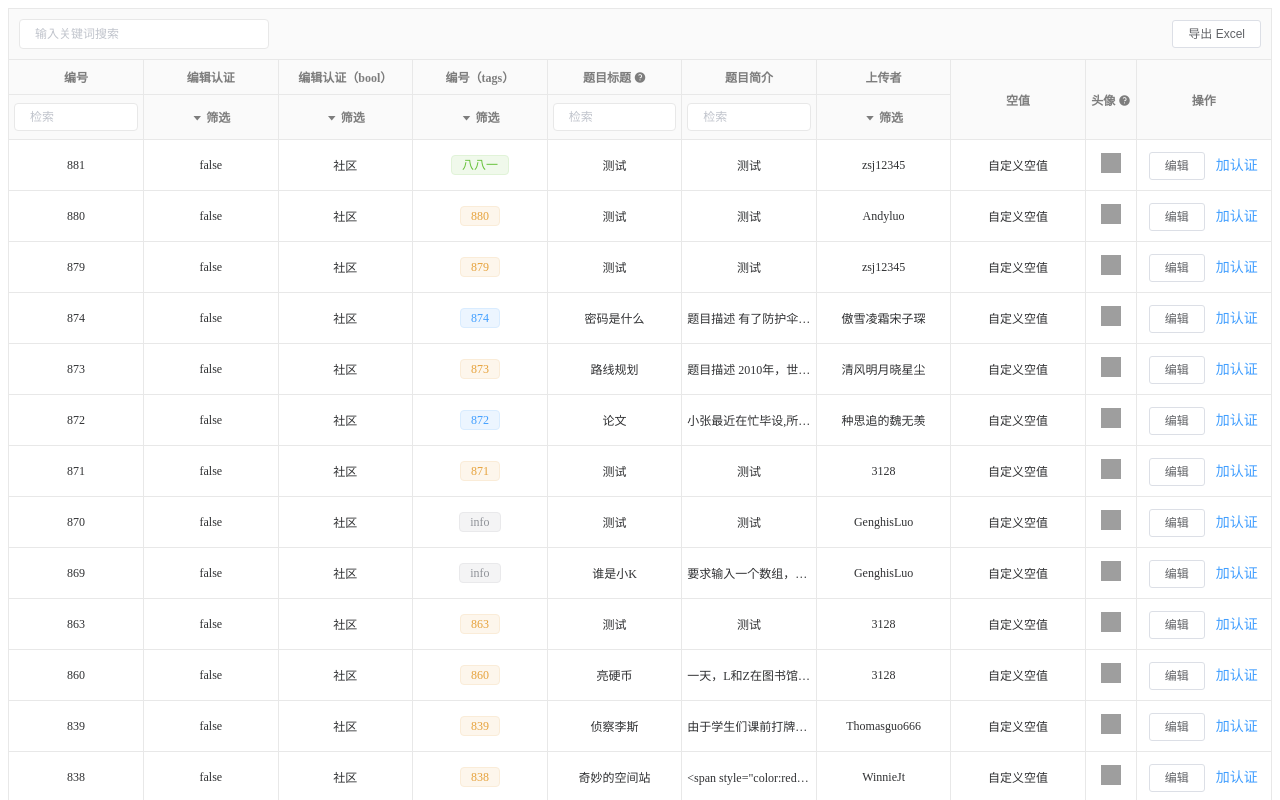
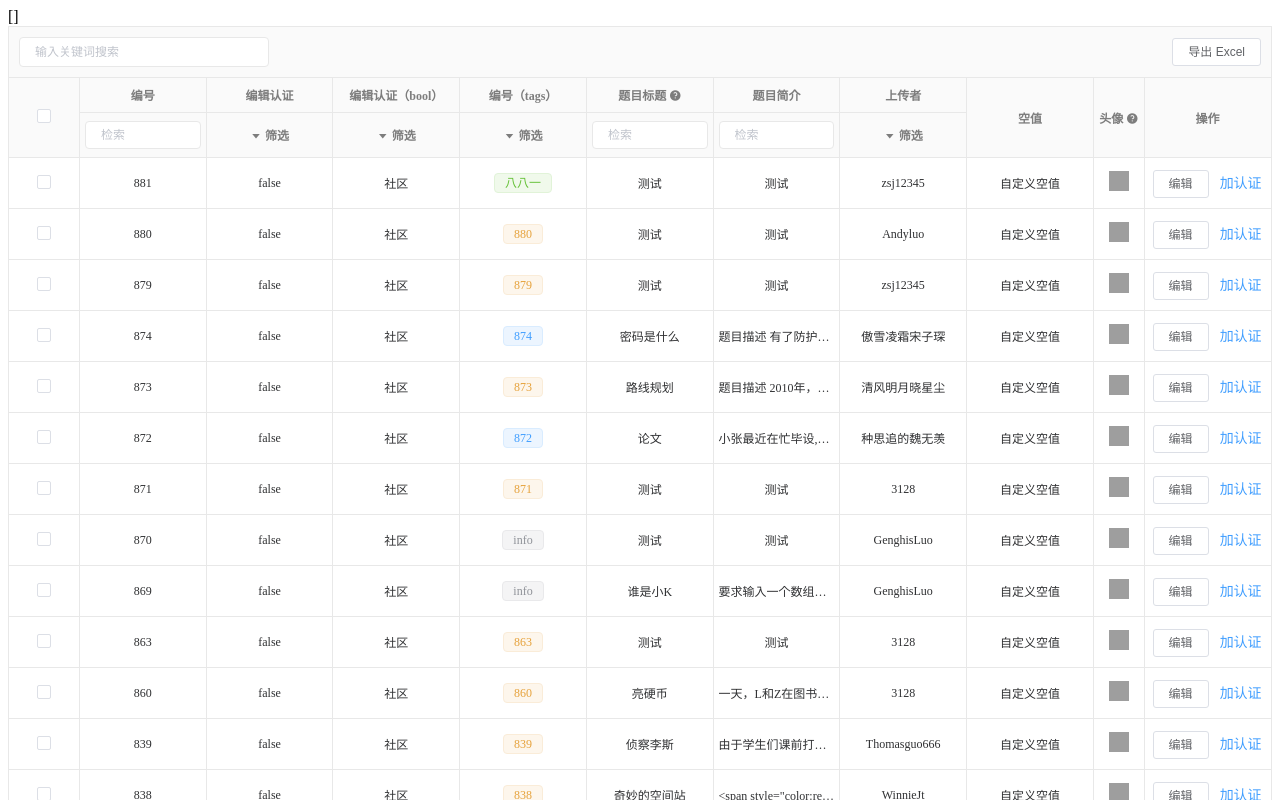
Before and after one commit to CornerSkyless/vue-geelist, a Vue app: page / in a window 1280 px wide. Shown: the top 800 px of the page. Built offline with nearby package versions, Linux system fonts and the light colour scheme; grey boxes are pictures that could not be loaded.

Commit message:
增加 checkbox 功能

```diff
--- a/src/App.vue
+++ b/src/App.vue
@@ -1,6 +1,7 @@
 <template>
   <div id="app">
-    <geelist :list="list" :option="option" @message="message">
+    {{selectedList.map(i=>i.id)}}
+    <geelist :list="list" :option="option" @message="message" :selectedList.sync="selectedList">
       <template slot-scope="scope" slot="avatar">
         <img :src="scope.row.uploader.avatarUrl" style="width:20px;height:20px">
       </template>
@@ -949,11 +950,13 @@ export default class App extends Vue {
       isAllowedResubmit: false
     }
   ];
+  selectedList = [];
   option: GeelistOption<any> = {
     rowKey: "id",
     pageSize: 100,
     pageSizes: [5, 10, 20, 100],
     exportExcel: "data",
+    checkbox: true,
     columnOptions: [
       { label: "编号", content: "id", input: true },
       {
--- a/src/components/geelist.vue
+++ b/src/components/geelist.vue
@@ -2,6 +2,10 @@
   <div class="geelist-component">
     <div class="geelist-header">
       <div>
+        <span
+          v-if="selectedList.length>0"
+          style="margin-right:10px"
+        >已选中 {{selectedList.length}}/{{list.length}}</span>
         <el-input
           size="mini"
           style="width:250px"
@@ -16,6 +20,9 @@
     <table class="geelist-table">
       <thead>
         <tr>
+          <th v-if="option.checkbox" rowspan="2" width="60px">
+            <el-checkbox :indeterminate="isIndeterminate" @change="handleCheckAllChange"/>
+          </th>
           <th
             v-for="(column,i) in displayColumns"
             :key="column.label"
@@ -69,6 +76,13 @@
       </thead>
       <tbody>
         <tr v-for="row in displayList" :key="row[option.rowKey]">
+          <td v-if="option.checkbox" width="60px">
+            <el-checkbox
+              :checked="isInSelectedList(row)"
+              :value="isInSelectedList(row)"
+              @change="checkboxChanged($event,row)"
+            />
+          </td>
           <td v-for="column in displayColumns" :key="column.label" :style="column.style">
             <el-tooltip effect="dark" placement="bottom-start" v-if="column.tooltip">
               <div slot="content" style="max-width: 350px">{{getToolTipContent(row,column)}}</div>
@@ -143,6 +157,8 @@ export default class Geelist extends Vue {
   private list!: any[];
   @Prop({ required: true, type: Object })
   private option!: GeelistOption<any>;
+  @Prop({ type: Array })
+  private selectedList!: any[];
 
   private filterColunmList: GeelistFilterColumn[] = [];
 
@@ -152,6 +168,18 @@ export default class Geelist extends Vue {
     pageSize: this.option.pageSize || 10
   };
 
+  mySelectedList = this.selectedList || [];
+
+  @Watch("selectedList", { deep: true })
+  selectedListHandler(value: any[]) {
+    this.selectedList = value;
+  }
+
+  @Watch("mySelectedList", { deep: true })
+  mySelectedListHandler() {
+    this.$emit("update:selectedList", this.mySelectedList);
+  }
+
   @Watch("option", { deep: true })
   optionHandler() {
     this.initOption();
@@ -160,6 +188,50 @@ export default class Geelist extends Vue {
   @Watch("list", { deep: true })
   listHandler() {
     this.initOption();
+  }
+
+  checkboxChanged(isIn: any, row: any) {
+    console.log(isIn, row);
+    const rowKey = this.option.rowKey;
+    const existIndex = this.mySelectedList.findIndex(
+      selected => selected[rowKey] === row[rowKey]
+    );
+    if (isIn && existIndex < 0) {
+      this.mySelectedList.push(row);
+    } else if (!isIn && existIndex >= 0) {
+      this.mySelectedList.splice(existIndex, 1);
+    }
+  }
+
+  handleCheckAllChange(value: any) {
+    if (value) {
+      for (const row of this.displayList) {
+        if (!this.isInSelectedList(row)) this.mySelectedList.push(row);
+      }
+    } else {
+      for (const row of this.displayList) {
+        const rowKey = this.option.rowKey;
+        const existIndex = this.mySelectedList.findIndex(
+          selected => selected[rowKey] === row[rowKey]
+        );
+        if (existIndex >= 0) this.mySelectedList.splice(existIndex, 1);
+      }
+    }
+  }
+
+  isInSelectedList(row: any) {
+    const rowKey = this.option.rowKey;
+    const existIndex = this.mySelectedList.findIndex(
+      selected => selected[rowKey] === row[rowKey]
+    );
+    return existIndex >= 0;
+  }
+
+  get isIndeterminate() {
+    for (const row of this.displayList) {
+      if (!this.isInSelectedList(row)) return false;
+    }
+    return true;
   }
 
   // 获取原始字段值
--- a/src/components/interface.ts
+++ b/src/components/interface.ts
@@ -7,6 +7,7 @@ export interface GeelistOption<T> {
   columnOptions: GeelistColumnOption<T>[];
   exportExcel?: string;
   disablePagination?: boolean;
+  checkbox?:boolean;
 }
 
 export interface GeelistTagOption {
```
